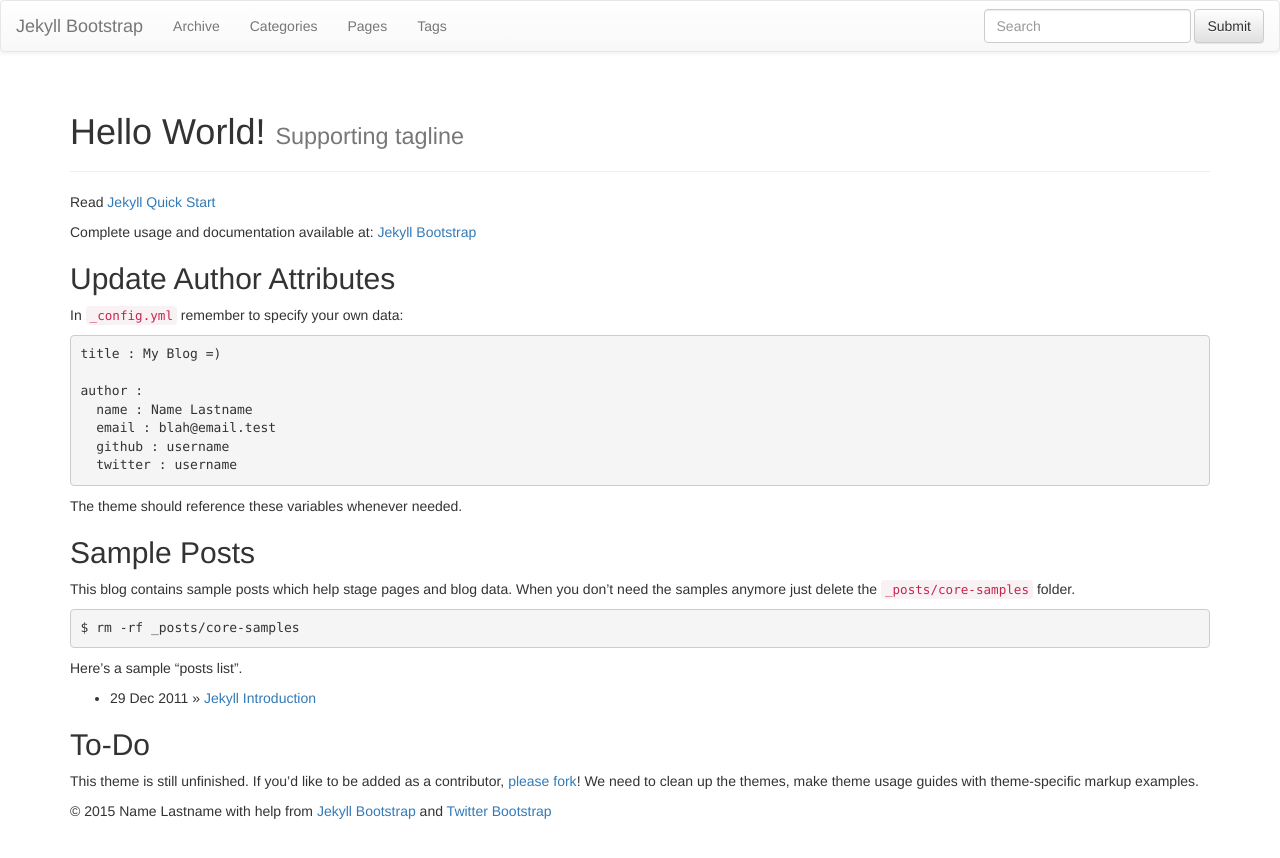
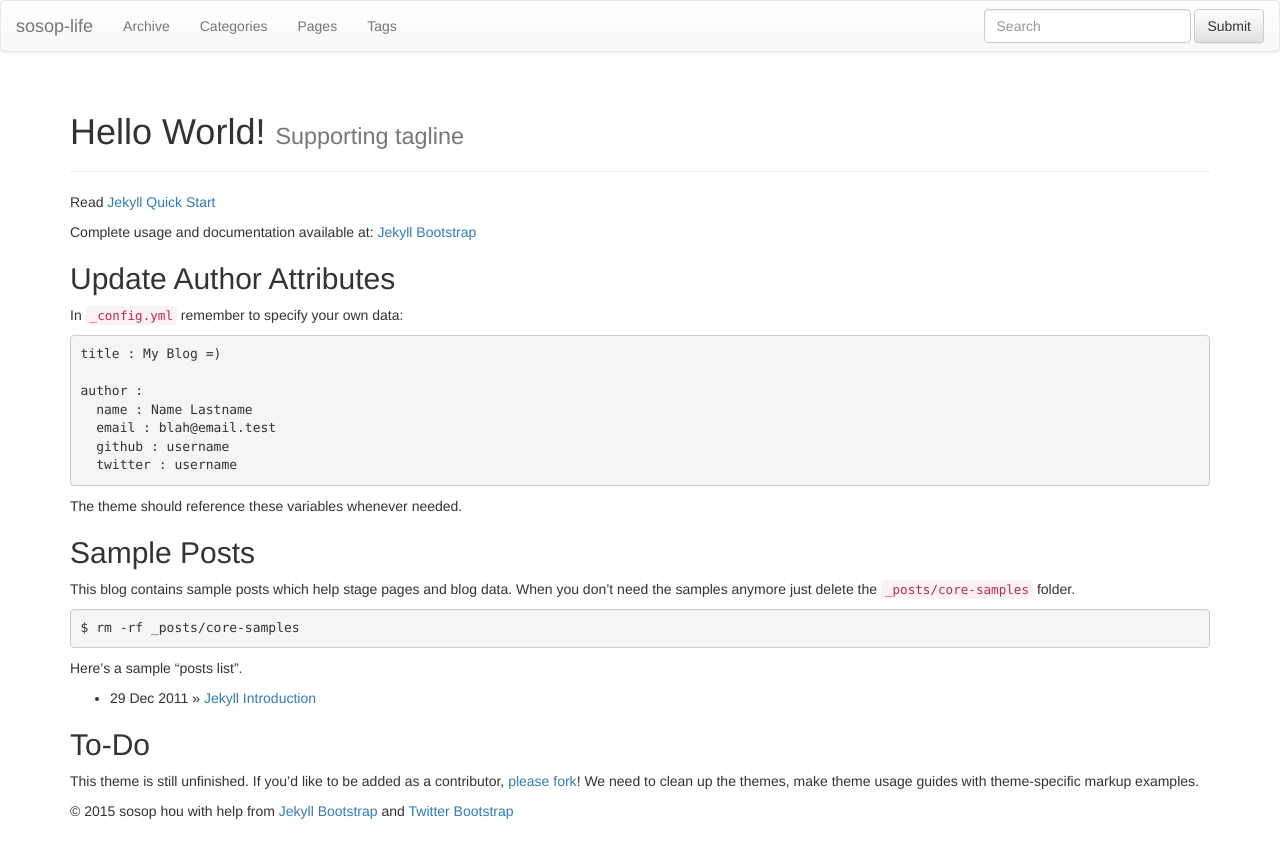
Before and after one commit to sosop/sosop.github.io, a Jekyll site: the page built from index.md, in a window 1280 px wide. Shown: the top 858 px of the page. Built offline with Jekyll 4.4.1, drawn with Linux system fonts in a browser that asks for light colours; nearby versions of some CDN libraries; library files that are not in the unit come from our copies.

Commit message:
modify title

```diff
--- a/_config.yml
+++ b/_config.yml
@@ -8,13 +8,13 @@
 # Themes are encouraged to use these universal variables
 # so be sure to set them if your theme uses them.
 #
-title : Jekyll Bootstrap
+title : sosop-life
 tagline: Site Tagline
 author :
-  name : Name Lastname
-  email : blah@email.test
-  github : username
-  twitter : username
+  name : sosop hou
+  email : sosopish@gmail.com
+  github : sosop
+  twitter : sosope
   feedburner : feedname
 
 # The production_url is only used when full-domain names are needed
```
